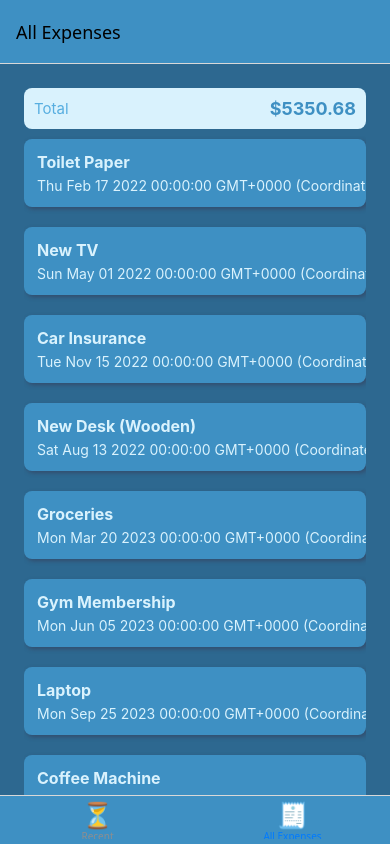
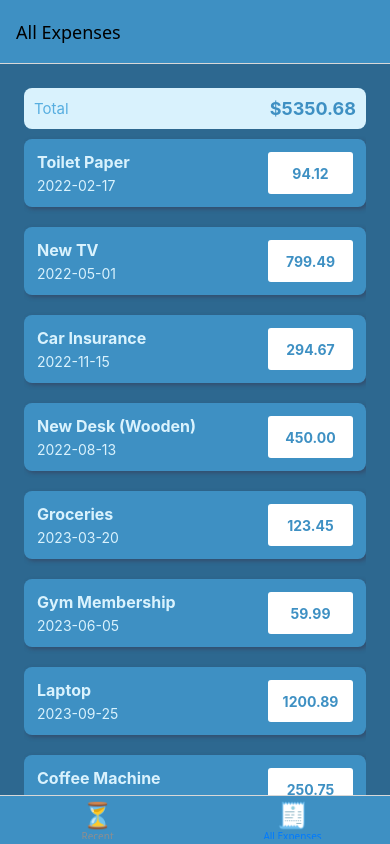
Before and after one commit to SerapisGod/FlexFunds, a React Native app: screen /AllExpenses in a window 390 px wide. Built offline with nearby package versions, Linux system fonts and the light colour scheme.

Commit message:
formatted dates and amount boxes

```diff
--- a/components/ExpensesOutput.js/ExpenseItem.js
+++ b/components/ExpensesOutput.js/ExpenseItem.js
@@ -1,15 +1,16 @@
 import { Pressable, Text, View, StyleSheet } from "react-native";
 import { GlobalStyles } from "../../constants/styles";
+import { getFormattedDate } from "../../other/date";
 
 function ExpenseItem({ description, date, amount }) {
     return <Pressable>
         <View style={styles.expenseItem}>
             <View>
                 <Text style={[styles.textBase, styles.description]}>{description}</Text>
-                <Text style={styles.textBase}>{date.toString()}</Text>
+                <Text style={styles.textBase}>{getFormattedDate(date)}</Text>
             </View>
             <View style={styles.amountstyle}>
-                <Text style={styles.amount}>{amount}</Text>
+                <Text style={styles.amount}>{amount.toFixed(2)}</Text>
             </View>
         </View>
     </Pressable>
@@ -47,6 +48,7 @@
         justifyContent: 'center',
         alignItems: 'center',
         borderRadius: 3,
+        minWidth: 85
     },
     amount: {
         fontWeight: 'bold',
--- /dev/null
+++ b/other/date.js
@@ -0,0 +1,3 @@
+export function getFormattedDate(date) {
+    return `${date.getFullYear()}-${(date.getMonth() + 1).toString().padStart(2, '0')}-${date.getDate().toString().padStart(2, '0')}`;
+  }
```
